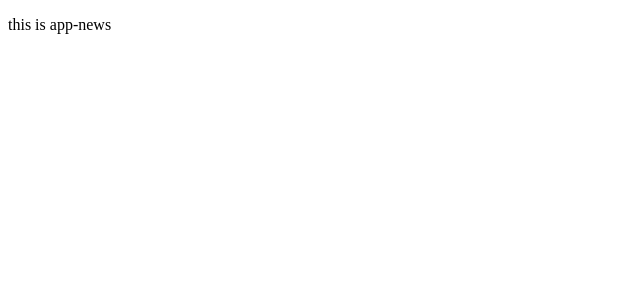
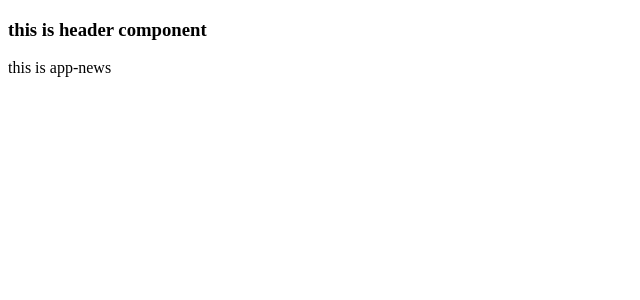
Before and after one commit to Novak12/angular-learning, an Angular app in the folder src/ng-app/: page / in a window 1280 px wide. Shown: the top 300 px of the page, without its empty margins (0-640 px from the left). Built offline with nearby package versions, Linux system fonts and the light colour scheme.

Commit message:
add header component

```diff
--- a/src/ng-app/src/app/app.component.html
+++ b/src/ng-app/src/app/app.component.html
@@ -1,4 +1,5 @@
 <!--The content below is only a placeholder and can be replaced.-->
+
 <div>
   <app-news></app-news>
 </div>
--- a/src/ng-app/src/app/app.module.ts
+++ b/src/ng-app/src/app/app.module.ts
@@ -3,11 +3,13 @@ import { NgModule } from '@angular/core';
 
 import { AppComponent } from './app.component';
 import { NewsComponent } from './components/news/news.component';
+import { HeaderComponent } from './components/header/header.component';
 
 @NgModule({
   declarations: [
     AppComponent,
-    NewsComponent
+    NewsComponent,
+    HeaderComponent
   ],
   imports: [
     BrowserModule
--- /dev/null
+++ b/src/ng-app/src/app/components/header/header.component.html
@@ -0,0 +1,3 @@
+<h3>
+  {{header}}
+</h3>
--- /dev/null
+++ b/src/ng-app/src/app/components/header/header.component.ts
@@ -0,0 +1,15 @@
+import { Component, OnInit } from '@angular/core';
+
+@Component({
+  selector: 'app-header',
+  templateUrl: './header.component.html',
+  styleUrls: ['./header.component.css']
+})
+export class HeaderComponent implements OnInit {
+  header='this is header component'
+  constructor() { }
+
+  ngOnInit() {
+  }
+
+}
--- a/src/ng-app/src/app/components/news/news.component.html
+++ b/src/ng-app/src/app/components/news/news.component.html
@@ -1,3 +1,4 @@
+<app-header></app-header>
 <p>
   {{news}}
 </p>
```
Also changed, not shown: src/ng-app/src/app/components/header/header.component.css (added), 1 other file (tests, documents, lock files or other folders).
